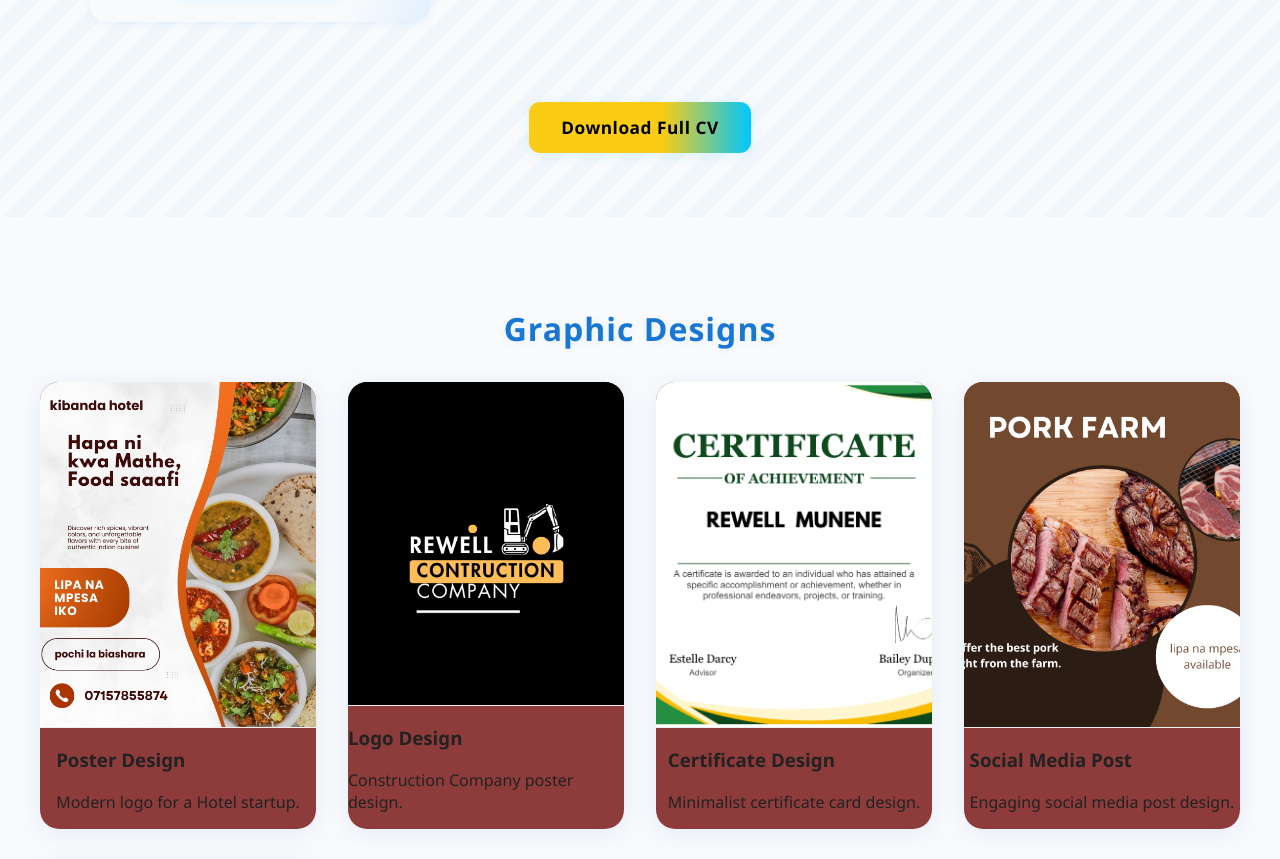
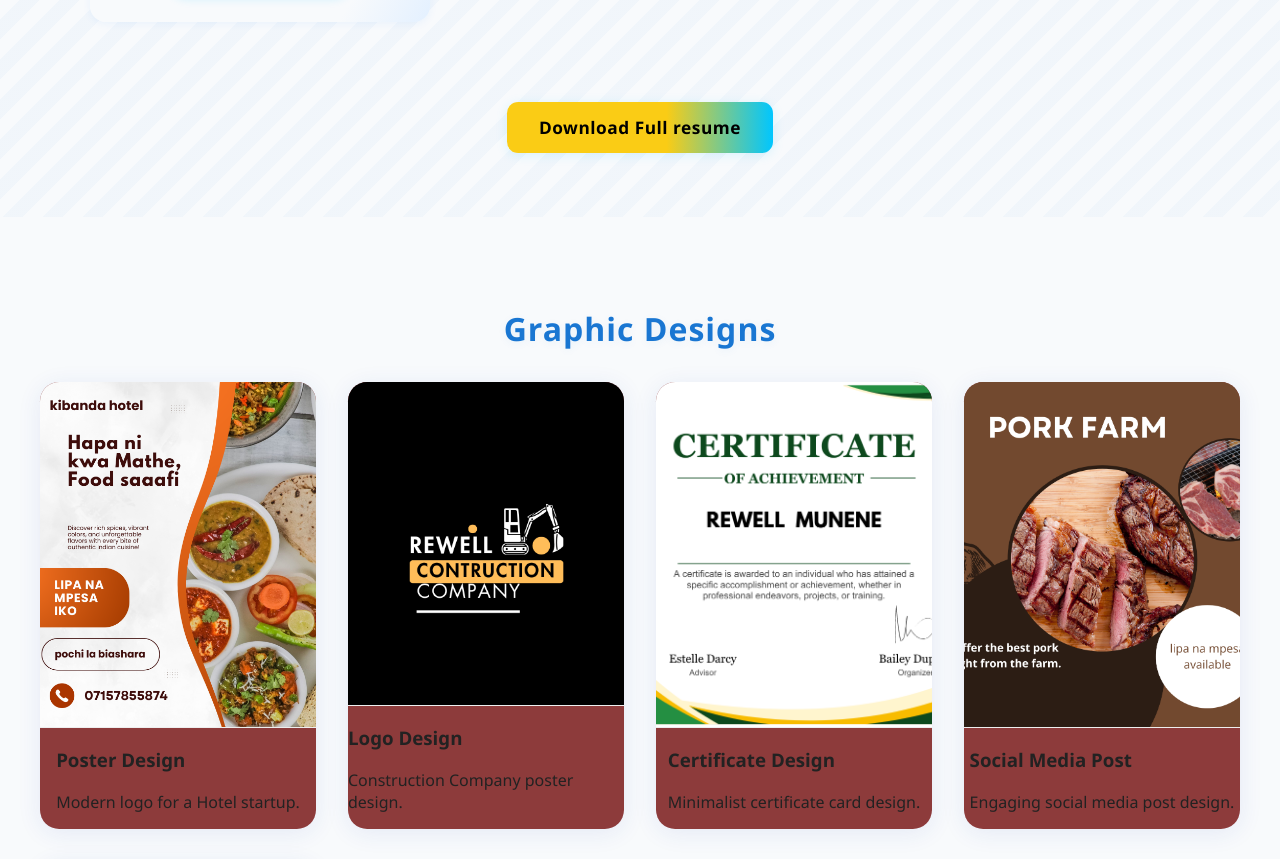
Before and after one commit to rewellnamu/portfolio, an Angular app: page /resume in a window 1280 px wide. Shown: the part 1180-2039 px from the top of the page. Built offline with nearby package versions, Linux system fonts and the light colour scheme.

Commit message:
resume updates

```diff
--- a/src/app/components/resume/resume.component.html
+++ b/src/app/components/resume/resume.component.html
@@ -53,6 +53,6 @@
   </div>
 
   <div class="download-section">
-    <a href="cv/REWELL MUNENE CV.pdf" download class="btn">Download Full CV</a>
+    <a href="cv/Rewell_Resume.pdf" download class="btn">Download Full resume</a>
   </div>
 </section>
```
Also changed, not shown: 1 other file (tests, documents, lock files or other folders).
